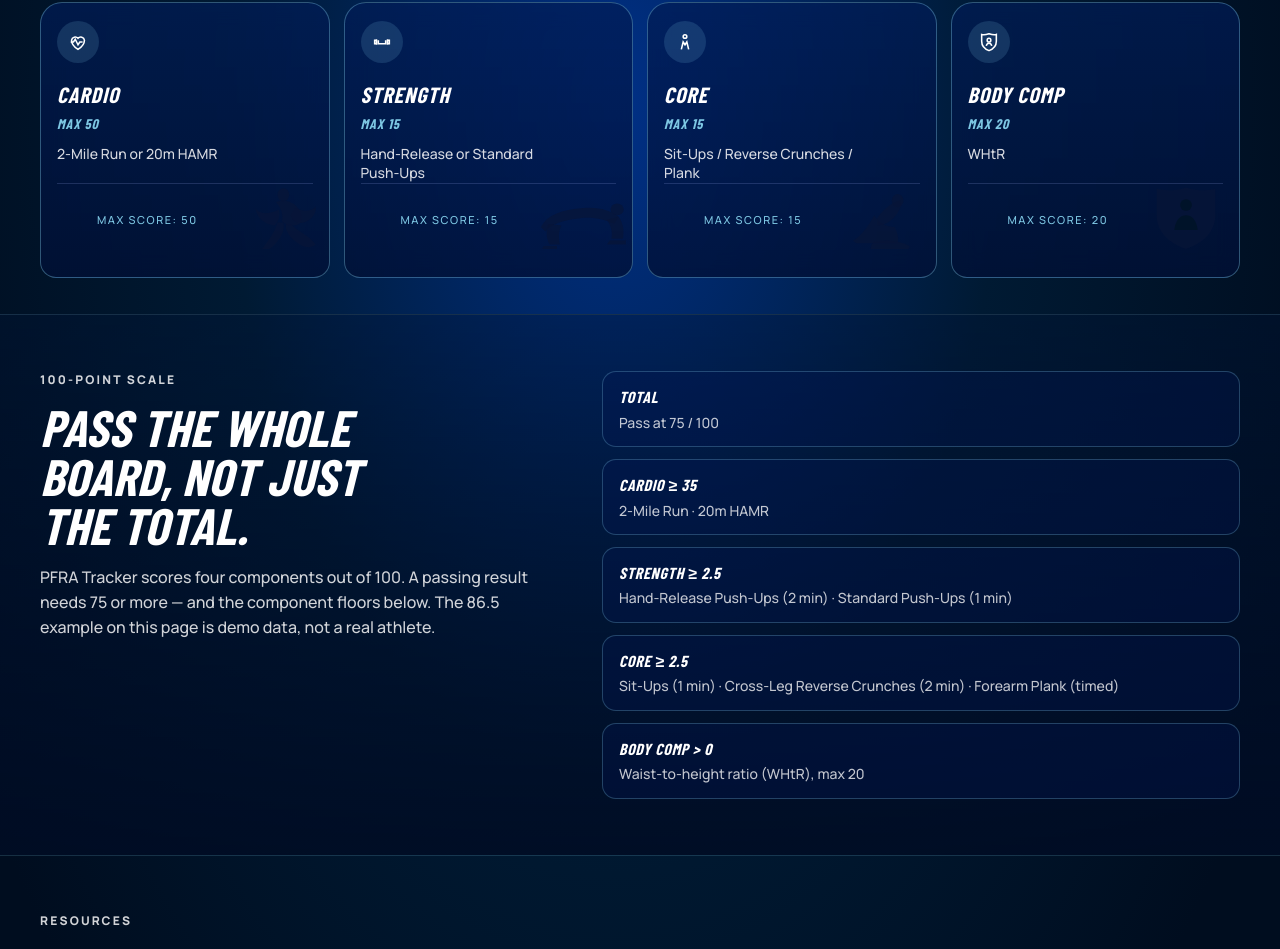
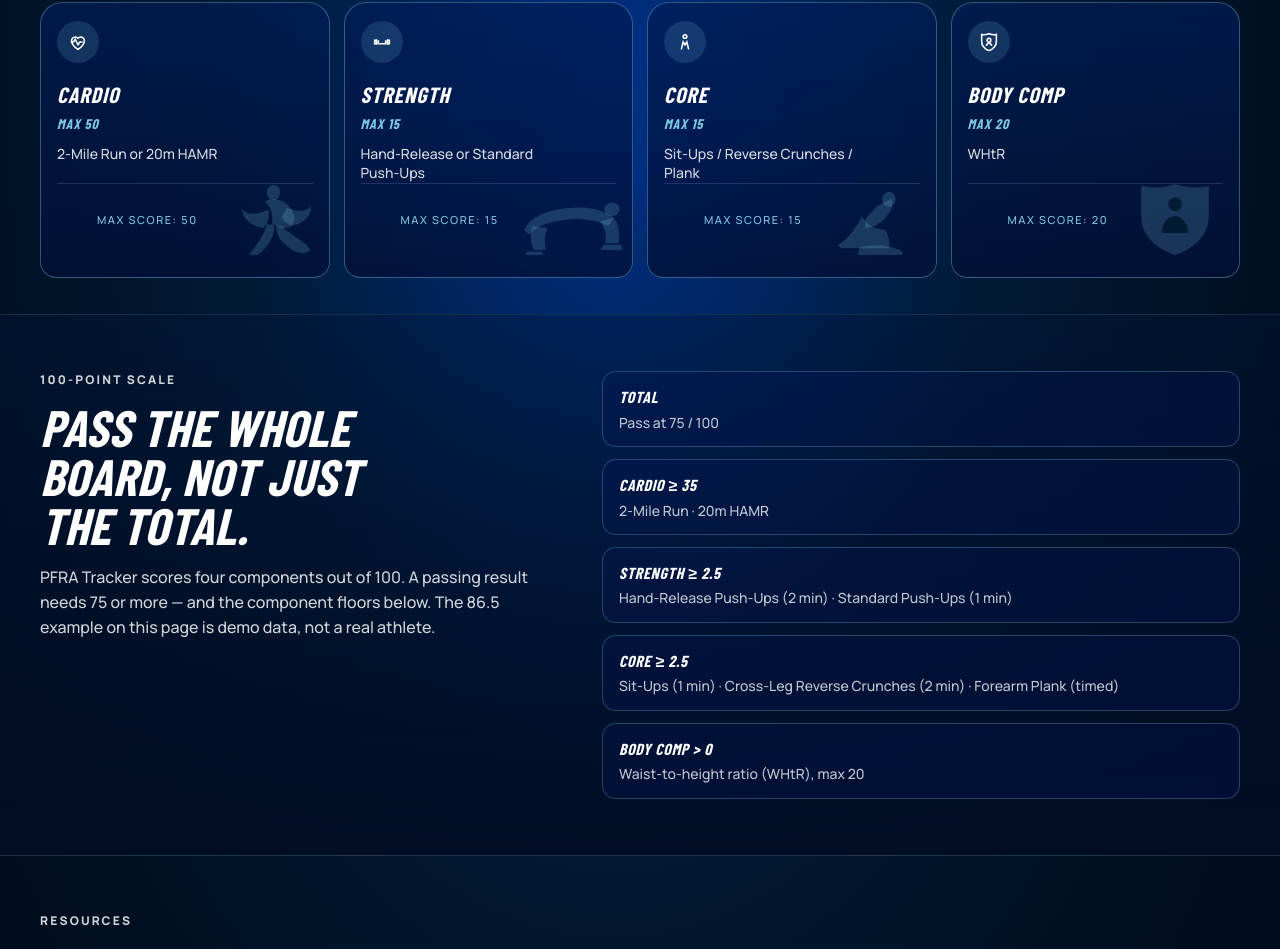
Before and after one commit to Devioshdev/deviosh-site, a Next.js app: page /apps/pfra-tracker in a window 1280 px wide. Shown: the part 802-1751 px from the top of the page. Built offline with nearby package versions, Linux system fonts and the light colour scheme; a web font is replaced by a local one.

Commit message:
Raise scoring-card silhouette contrast to match the mock
The filled card figures were too close to the navy card fill. Tint them cyan so runner, push-up, sit-up, and shield art stay visible.

Co-authored-by: deviosh <deviosh@users.noreply.github.com>

```diff
--- a/app/apps/pfra-tracker/card-art.tsx
+++ b/app/apps/pfra-tracker/card-art.tsx
@@ -60,7 +60,7 @@ function ShieldBody() {
   return (
     <g transform="translate(36 2)">
       <path d="M44 4c18 6 34 4 40 2v36c0 22-16 38-40 46C20 80 4 64 4 42V6c8 2 22 4 40-2Z" />
-      <g fill="#001428" opacity=".88">
+      <g fill="#001a33" opacity=".92">
         <circle cx="44" cy="28" r="8" />
         <path d="M28 62c2-14 8-20 16-20s14 6 16 20H28Z" />
       </g>
--- a/app/apps/pfra-tracker/pfra.module.css
+++ b/app/apps/pfra-tracker/pfra.module.css
@@ -546,11 +546,11 @@
 
 .cardArt {
   position: absolute;
-  right: -6px;
-  bottom: 28px;
-  width: 118px;
-  height: 66px;
-  color: rgba(8, 22, 56, 0.72);
+  right: -4px;
+  bottom: 22px;
+  width: 136px;
+  height: 76px;
+  color: rgba(125, 199, 227, 0.2);
   pointer-events: none;
 }
 
```
